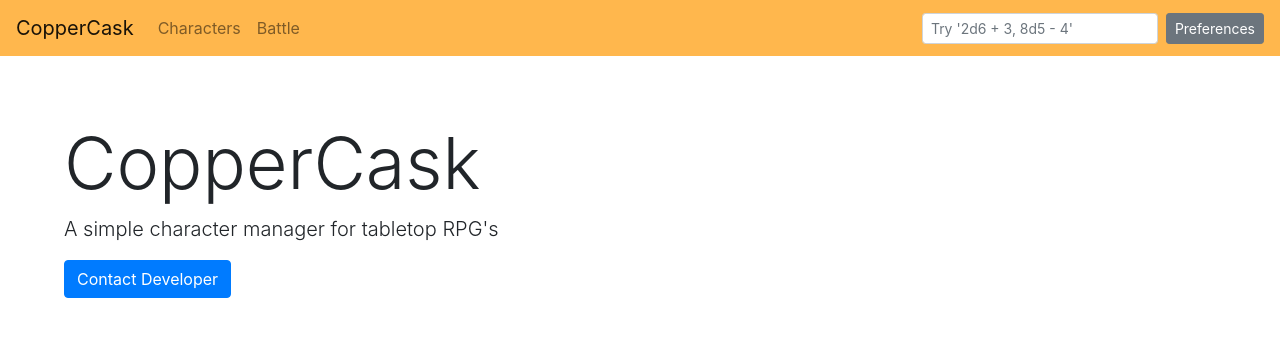
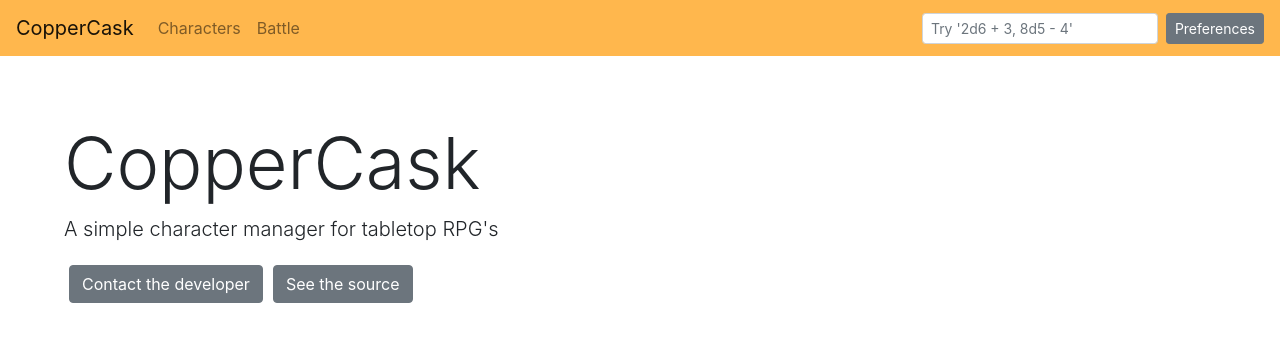
Before and after one commit to katalysatorn/CopperCask, a Vue app: page / in a window 1280 px wide. Shown: the top 342 px of the page. Built offline with nearby package versions, Linux system fonts and the light colour scheme.

Commit message:
Made adding more links easier;

```diff
--- a/src/App.vue
+++ b/src/App.vue
@@ -1,7 +1,21 @@
 <template>
   <div id="app">
     <Navbar brand="CopperCask" />
-    <WelcomePage />
+    <WelcomePage
+      header="CopperCask"
+      brand="img/logo.png"
+      leader="A simple character manager for tabletop RPG's"
+      :buttons="[
+        {
+          text: 'Contact the developer',
+          link: 'mailto:blair.burton@outlook.com'
+        },
+        {
+          text: 'See the source',
+          link: 'https://github.com/katalysatorn/CopperCask'
+        }
+      ]"
+    />
   </div>
 </template>
 
--- a/src/components/WelcomePage.vue
+++ b/src/components/WelcomePage.vue
@@ -1,19 +1,29 @@
 <template>
   <b-jumbotron :header="header" :lead="leader">
     <p>{{ information }}</p>
-    <b-btn variant="primary" :href="contactmail">Contact Developer</b-btn>
+    <b-btn v-for="(item, index) in buttons" v-bind:key="`btn-${index}`" :href="item.link">{{ item.text }}</b-btn>
   </b-jumbotron>
 </template>
 
 <script lang="ts">
 import Vue from 'vue'
+
 export default Vue.extend({
-  data: () => {
-    return {
-      header: 'CopperCask',
-      leader: 'A simple character manager for tabletop RPG\'s',
-      contactmail: 'mailto:blair.burton@outlook.com',
-      information: ''
+  props: {
+    header: {
+      type: String,
+      required: true
+    },
+    leader: {
+      type: String,
+      required: true
+    },
+    information: {
+      type: String
+    },
+    buttons: {
+      type: Array,
+      required: true
     }
   }
 })
@@ -24,4 +34,8 @@ export default Vue.extend({
     background-color: #FFF;
     margin: 0 2em;
   }
+
+  .btn {
+    margin: 5px;
+  }
 </style>
```
